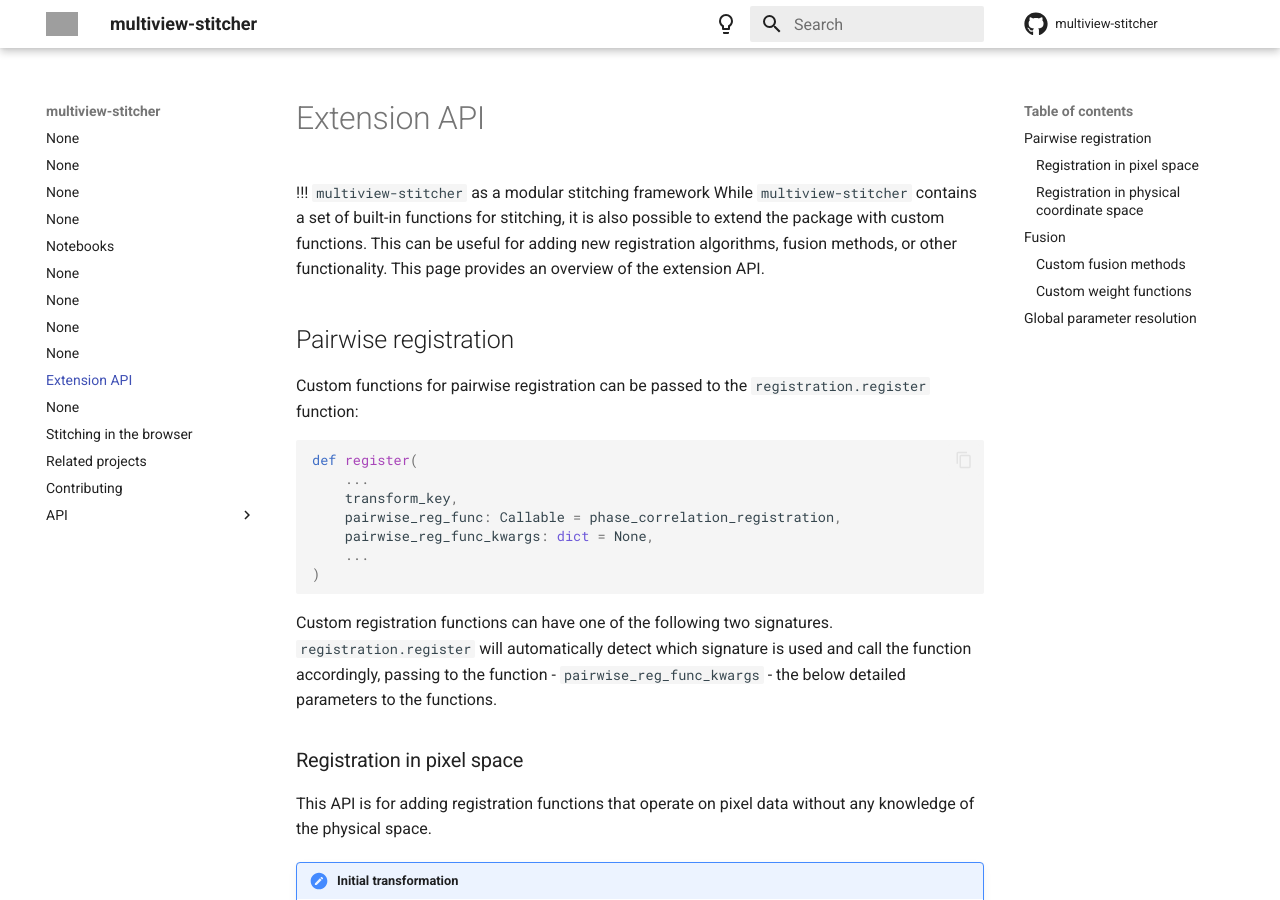
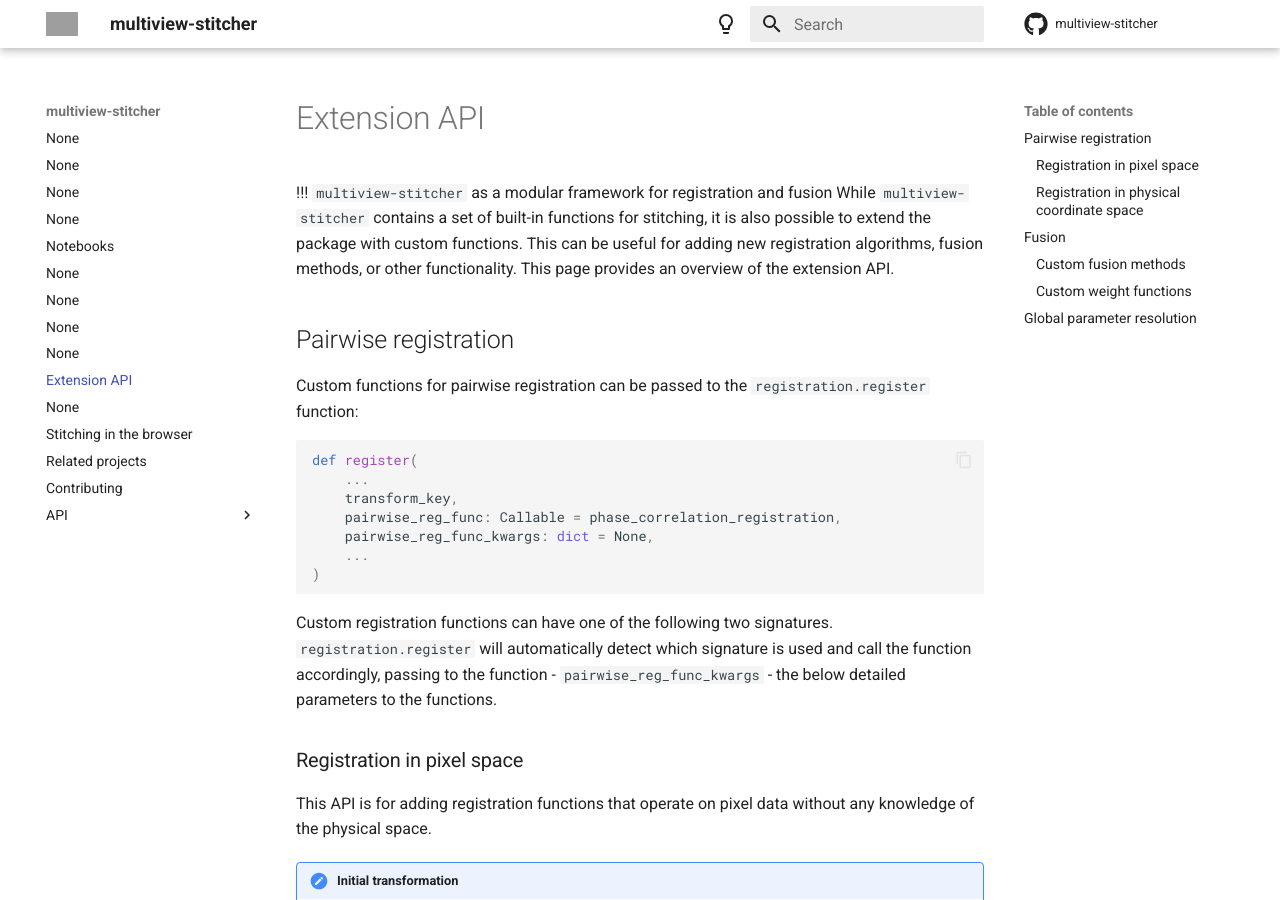
Before and after one commit to multiview-stitcher/multiview-stitcher, an MkDocs documentation site: the page built from docs/extension_api.md, in a window 1280 px wide and 900 px high. Built offline with MkDocs 1.6.1 and Material for MkDocs 9.7.7, drawn with Linux system fonts in a browser that asks for light colours; comment, search, counter and statistics services are not loaded; the version menu is left out; grey boxes are pictures that could not be loaded.

Commit message:
Improve wording in doc

```diff
--- a/docs/extension_api.md
+++ b/docs/extension_api.md
@@ -1,6 +1,6 @@
 # Extension API
 
-!!! `multiview-stitcher` as a modular stitching framework
+!!! `multiview-stitcher` as a modular framework for registration and fusion
     While `multiview-stitcher` contains a set of built-in functions for stitching, it is also possible to extend the package with custom functions. This can be useful for adding new registration algorithms, fusion methods, or other functionality. This page provides an overview of the extension API.
 
 ## Pairwise registration
```
